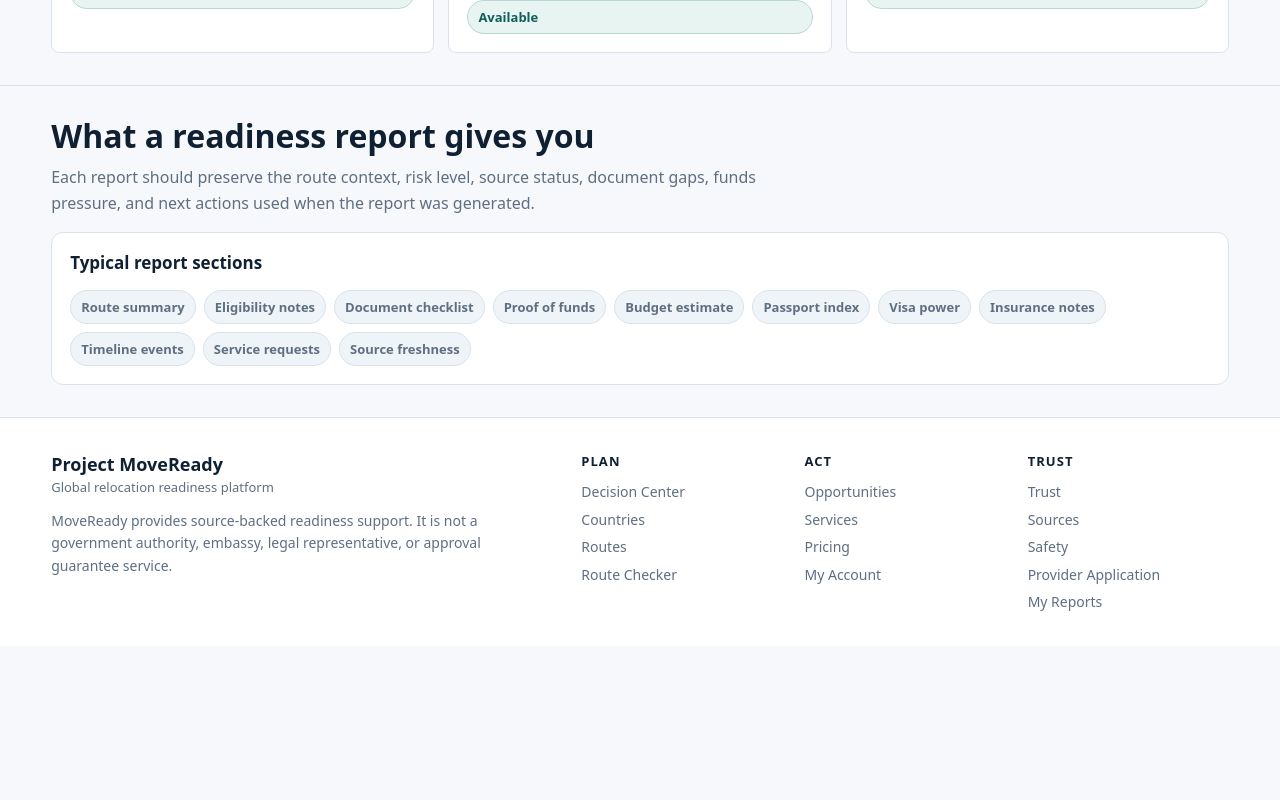
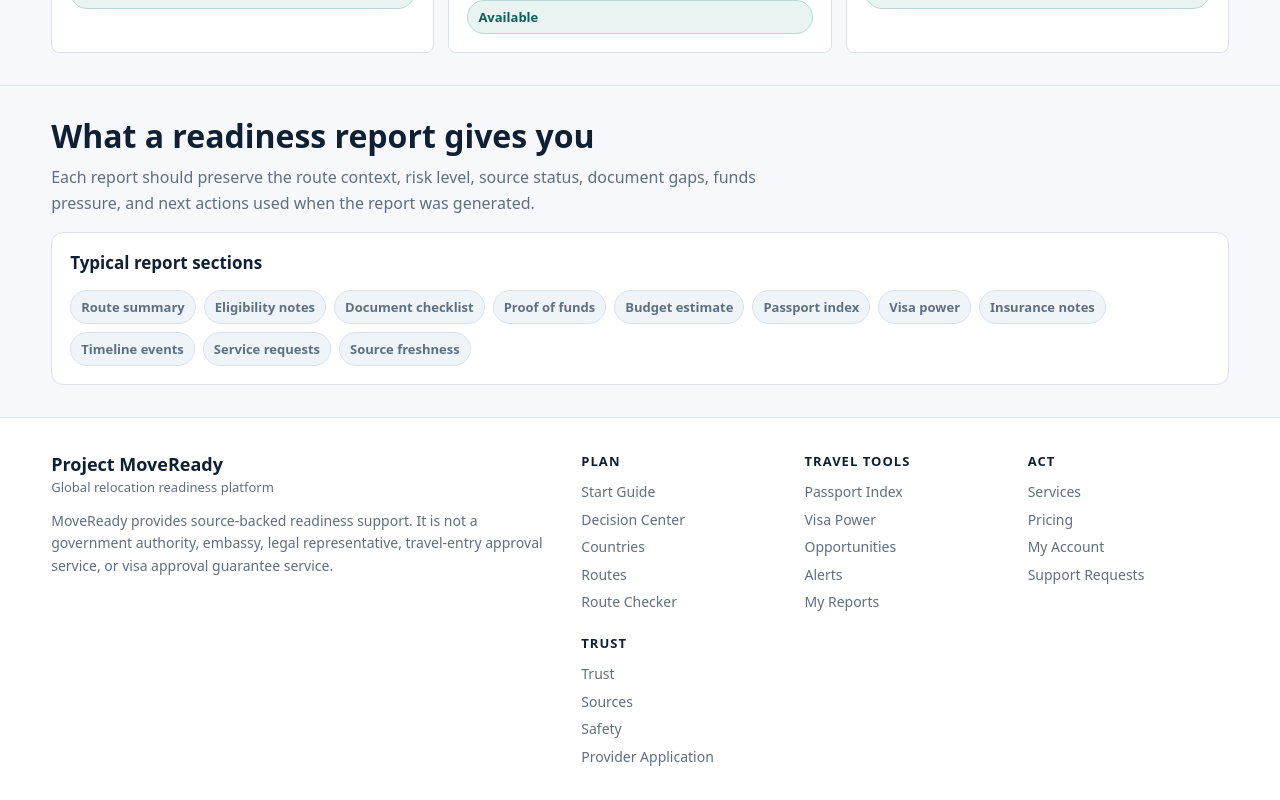
Before and after one commit to SirBM201/SirBM201-moveready-frontend, a Next.js app: page / in a window 1280 px wide. Shown: the part 2908-3708 px from the top of the page. Before the commit the page ends 3554 px from the top, so only its background shows below. Built offline with nearby package versions, Linux system fonts and the light colour scheme.

Commit message:
Add passport and visa power footer links

```diff
--- a/components/SiteFooter.tsx
+++ b/components/SiteFooter.tsx
@@ -2,6 +2,7 @@ const footerGroups = [
   {
     title: "Plan",
     links: [
+      { label: "Start Guide", href: "/start" },
       { label: "Decision Center", href: "/decision-center" },
       { label: "Countries", href: "/country-comparison" },
       { label: "Routes", href: "/compare" },
@@ -9,12 +10,22 @@ const footerGroups = [
     ],
   },
   {
+    title: "Travel Tools",
+    links: [
+      { label: "Passport Index", href: "/passport-index" },
+      { label: "Visa Power", href: "/visa-power" },
+      { label: "Opportunities", href: "/opportunities" },
+      { label: "Alerts", href: "/watchlist" },
+      { label: "My Reports", href: "/my-reports" },
+    ],
+  },
+  {
     title: "Act",
     links: [
-      { label: "Opportunities", href: "/opportunities" },
       { label: "Services", href: "/services" },
       { label: "Pricing", href: "/pricing" },
       { label: "My Account", href: "/dashboard" },
+      { label: "Support Requests", href: "/service-requests" },
     ],
   },
   {
@@ -24,7 +35,6 @@ const footerGroups = [
       { label: "Sources", href: "/sources" },
       { label: "Safety", href: "/safety" },
       { label: "Provider Application", href: "/partners/apply" },
-      { label: "My Reports", href: "/my-reports" },
     ],
   },
 ];
@@ -38,7 +48,7 @@ export default function SiteFooter() {
           <span>Global relocation readiness platform</span>
         </a>
         <p>
-          MoveReady provides source-backed readiness support. It is not a government authority, embassy, legal representative, or approval guarantee service.
+          MoveReady provides source-backed readiness support. It is not a government authority, embassy, legal representative, travel-entry approval service, or visa approval guarantee service.
         </p>
       </div>
 
```
